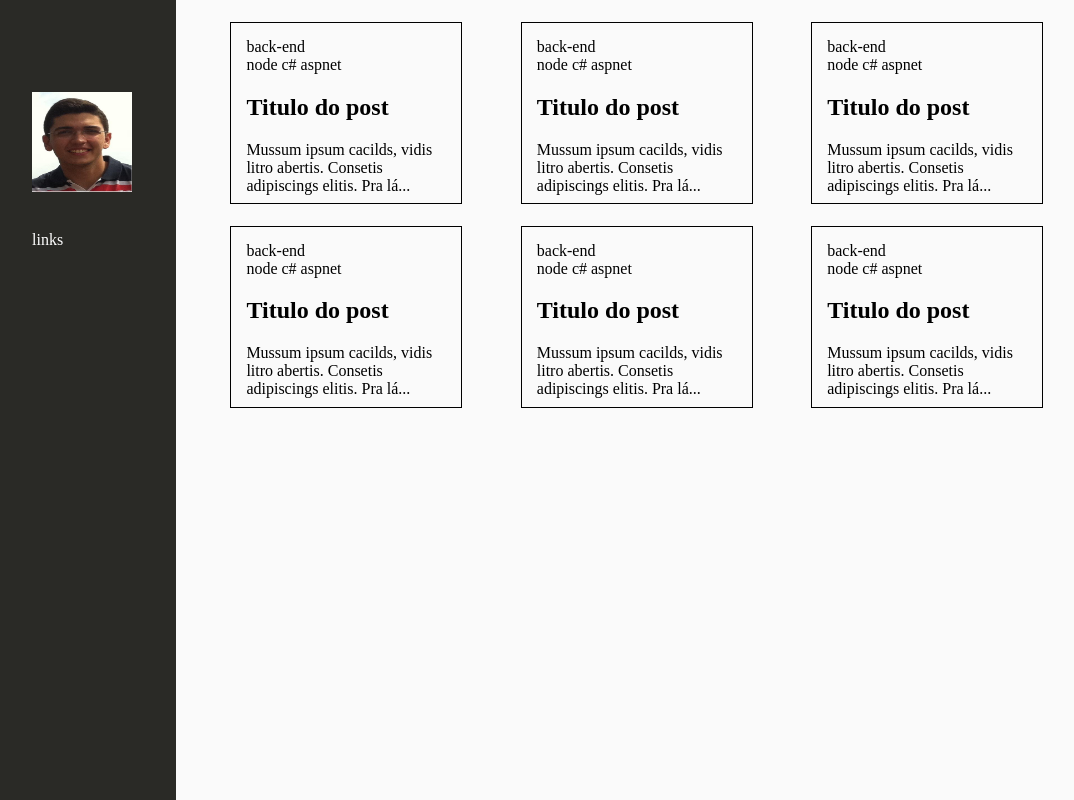
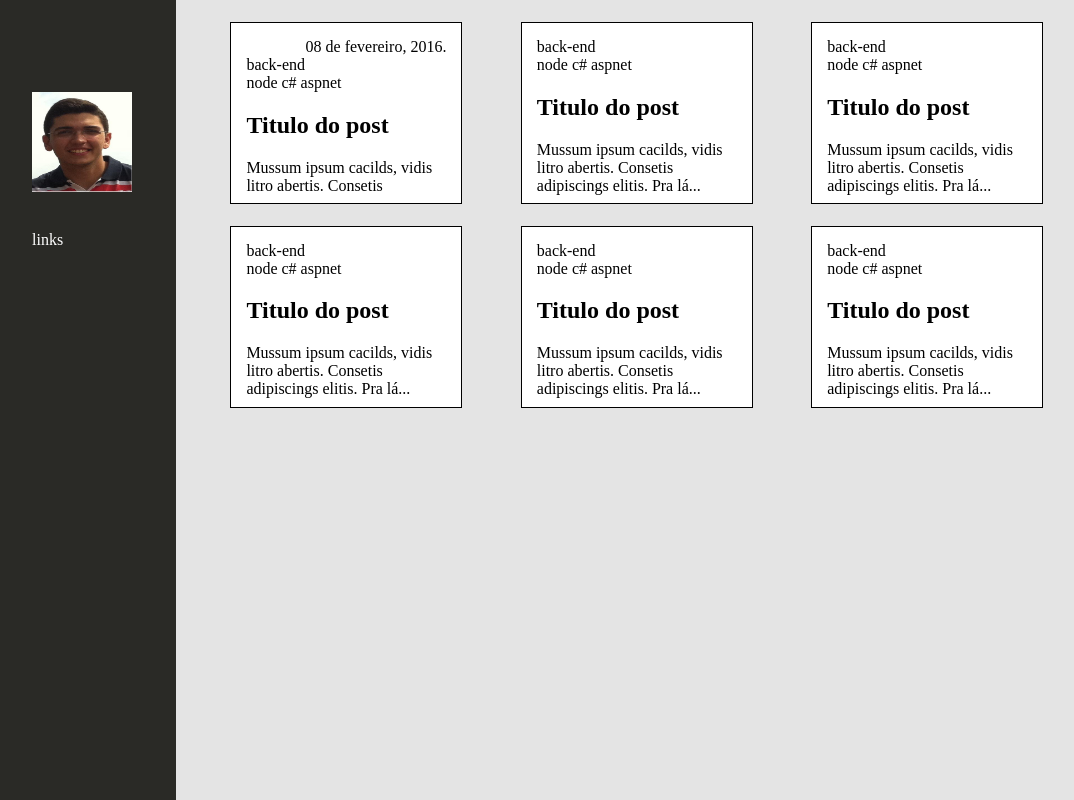
Before and after one commit to CesarNobre/blog, a web app: file index.html in a window 1280 px wide. Shown: the whole page, without its empty margins (16-1090 px from the left). Run offline with its HTML, style and script files only (its server is not run), Linux system fonts and the light colour scheme.

Commit message:
finished mockup blog

```diff
--- a/assets/style.css
+++ b/assets/style.css
@@ -19,7 +19,7 @@ body{
 }
 
 .container{
-	background-color: #FAFAFA;
+	background-color: rgb(228, 228, 228);
 	width: 85%;
 	margin-left:15%;
 	position: absolute;
@@ -42,6 +42,7 @@ body{
 }
 
 .posts{
+	background-color: white;
 	margin-top:2%;
 	margin-left: 5%;
 	padding: 15px;
@@ -50,9 +51,16 @@ body{
 	height: 150px;
 	display: inline-block;
 }
+
 .tags{
 
 }
+
 .categories{
 
 }
+
+.datetime{
+	width: 100%;
+	text-align: right;
+}
--- a/index.html
+++ b/index.html
@@ -17,6 +17,9 @@
 	<section>
 		<div class="container">
 			<div class="posts">
+				<div class="datetime">
+					08 de fevereiro, 2016.
+				</div>
 				<div class="categories">
 					back-end
 				</div>
@@ -27,7 +30,7 @@
 					<h1>Titulo do post</h1>
 				</div>
 				<div class="post-body">
-					Mussum ipsum cacilds, vidis litro abertis. Consetis adipiscings elitis. Pra lá...
+					Mussum ipsum cacilds, vidis litro abertis. Consetis
 				</div>
 			</div>
 			<div class="posts">
```
